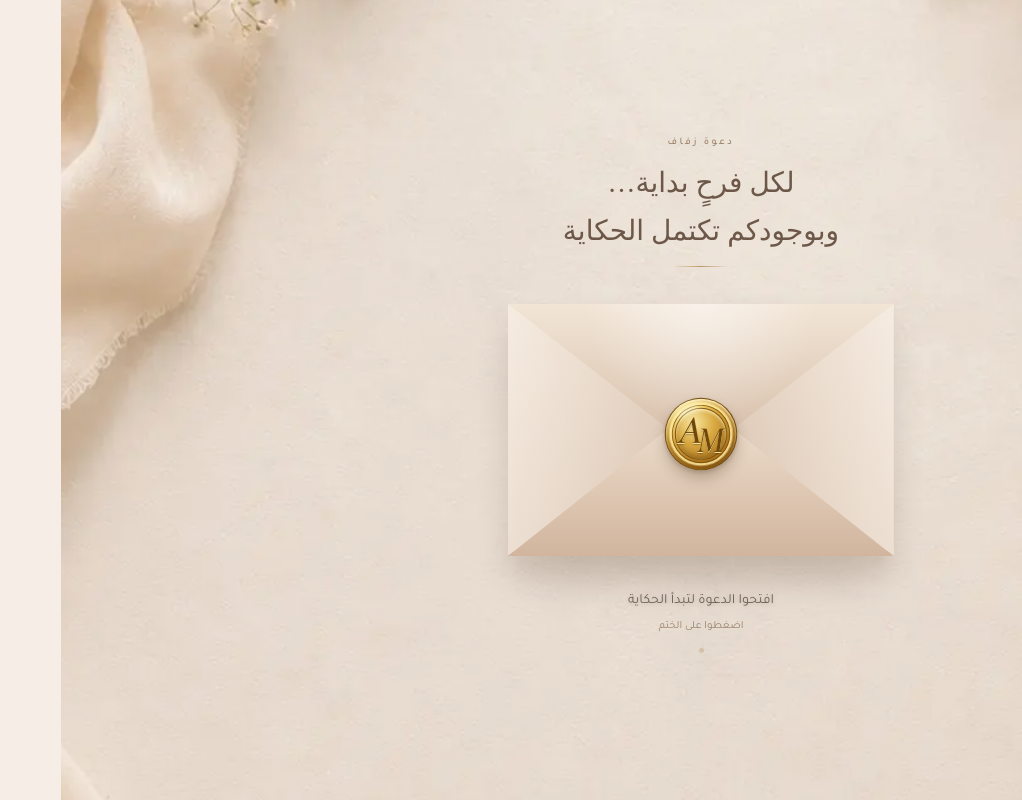
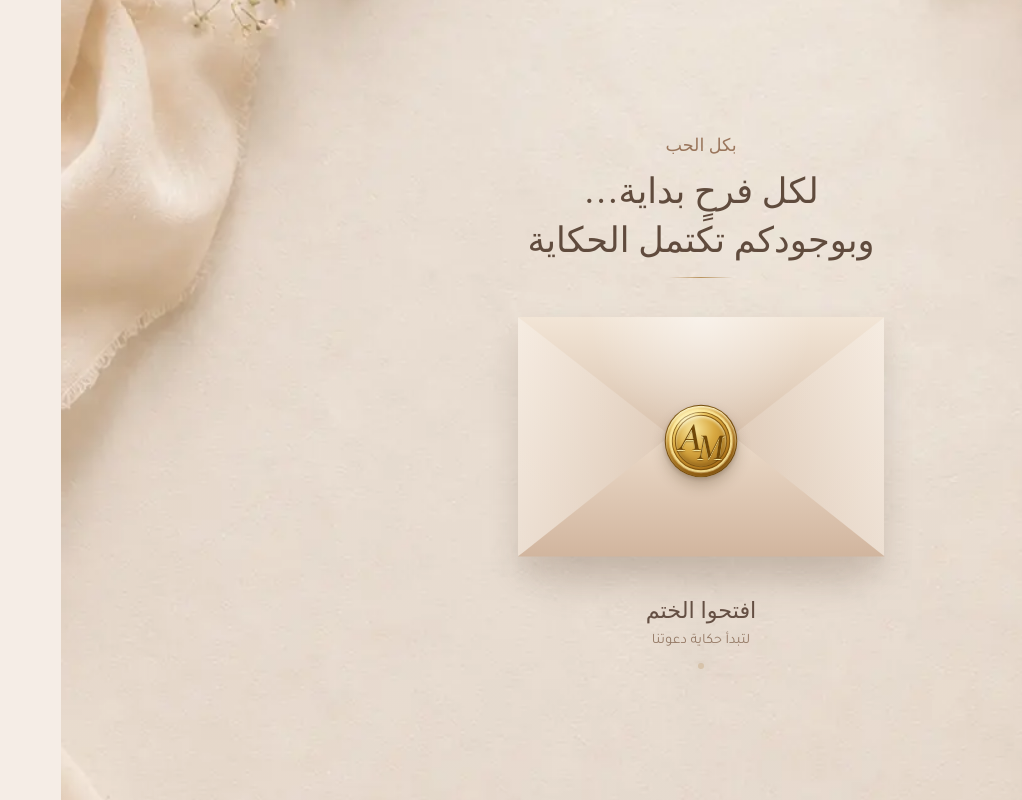
Before and after one commit to osmanmouhamad/wedding-invitation2, a React (Vite) app: page / in a window 1280 px wide. Shown: the whole page, without its empty margins (258-1280 px from the left). Built offline with nearby package versions, Linux system fonts and the light colour scheme; a web font is replaced by a local one.

Commit message:
final design for the intro

```diff
--- a/src/data/invitationData.js
+++ b/src/data/invitationData.js
@@ -3,23 +3,14 @@ const invitationData = {
     firstName: "اسم العريس",
     secondName: "اسم العروس",
 
-    groom: {
-      name: "اسم العريس",
-      initial: "A",
-    },
-
-    bride: {
-      name: "اسم العروس",
-      initial: "M",
-    },
-
+    // A للعريس أولًا، ثم M للعروس
     initials: "A & M",
     monogram: "A & M",
     sealLetters: ["A", "M"],
   },
 
   intro: {
-    kicker: "دعوة زفاف",
+    kicker: "بكل الحب",
 
     headingLines: [
       "لكل فرحٍ بداية…",
@@ -34,21 +25,23 @@ const invitationData = {
       "ببداية عمرٍ جميل",
     ],
 
-    openLabel: "افتحوا الدعوة لتبدأ الحكاية",
-    openHint: "اضغطوا على الختم",
+    openLabel: "افتحوا الختم",
+    openHint: "لتبدأ حكاية دعوتنا",
+    openingLabel: "جارٍ فتح الدعوة",
   },
 
   hero: {
     eyebrow: "بكل الحب",
-    title: "جمعنا الحب…",
+    title: "نحن نتزوج",
 
     messageLines: [
+      "جمعنا الحب…",
       "ويسعدنا أن يجمعنا بكم",
-      "في يومٍ نبدأ فيه أجمل فصول العمر",
+      "في أجمل أيام العمر",
     ],
 
     subtitle:
-      "ويسعدنا أن يجمعنا بكم في يومٍ نبدأ فيه أجمل فصول العمر",
+      "جمعنا الحب، ويسعدنا أن يجمعنا بكم في أجمل أيام العمر.",
   },
 };
 
--- a/src/sections/Hero.jsx
+++ b/src/sections/Hero.jsx
@@ -6,12 +6,7 @@ import {
 import introBackground from "../assets/images/intro-bg.webp";
 import invitationData from "../data/invitationData";
 
-const smoothEase = [
-  0.22,
-  1,
-  0.36,
-  1,
-];
+const smoothEase = [0.22, 1, 0.36, 1];
 
 export default function Hero() {
   const shouldReduceMotion =
@@ -30,6 +25,7 @@ export default function Hero() {
         overflow-hidden px-5 py-10
       "
     >
+      {/* Background */}
       <motion.img
         src={introBackground}
         alt=""
@@ -43,11 +39,9 @@ export default function Hero() {
           scale: 1,
         }}
         transition={{
-          duration:
-            shouldReduceMotion
+          duration: shouldReduceMotion
             ? 0.2
             : 2.4,
-
           ease: smoothEase,
         }}
         className="
@@ -59,16 +53,18 @@ export default function Hero() {
         "
       />
 
+      {/* Overlay */}
       <div
         aria-hidden="true"
         className="
           pointer-events-none
           absolute inset-0
           -z-10
-          bg-[linear-gradient(180deg,rgba(255,252,248,0.28),rgba(244,233,223,0.86))]
+          bg-[linear-gradient(180deg,rgba(255,252,248,0.26),rgba(244,233,223,0.86))]
         "
       />
 
+      {/* Main card */}
       <motion.div
         initial={
           shouldReduceMotion
@@ -87,16 +83,12 @@ export default function Hero() {
           scale: 1,
         }}
         transition={{
-          duration:
-            shouldReduceMotion
+          duration: shouldReduceMotion
             ? 0.2
             : 1.2,
-
-          delay:
-            shouldReduceMotion
+          delay: shouldReduceMotion
             ? 0
             : 0.15,
-
           ease: smoothEase,
         }}
         className="
@@ -110,6 +102,7 @@ export default function Hero() {
           backdrop-blur-md
         "
       >
+        {/* Small heading */}
         <motion.p
           initial={{
             opacity: 0,
@@ -125,14 +118,15 @@ export default function Hero() {
             ease: smoothEase,
           }}
           className="
-            mb-5 text-[11px]
-            tracking-[0.25em]
+            mb-5 font-serif
+            text-[18px]
             text-[#967b65]
           "
         >
           {hero.eyebrow}
         </motion.p>
 
+        {/* A & M */}
         <motion.div
           initial={{
             opacity: 0,
@@ -152,8 +146,7 @@ export default function Hero() {
             grid size-24
             place-items-center
             rounded-full
-            border
-            border-[#c8a764]/45
+            border border-[#c8a764]/45
             bg-[#fffaf2]/85
             shadow-[0_12px_30px_rgba(94,67,45,0.1)]
           "
@@ -161,15 +154,17 @@ export default function Hero() {
           <bdi
             dir="ltr"
             className="
-              font-serif text-3xl
+              font-latin
+              text-3xl
               tracking-[0.04em]
               text-[#79634e]
             "
           >
-            {couple.monogram}
+            {couple.initials}
           </bdi>
         </motion.div>
 
+        {/* Main title */}
         <motion.h1
           initial={{
             opacity: 0,
@@ -186,7 +181,7 @@ export default function Hero() {
           }}
           className="
             font-serif
-            text-[clamp(1.9rem,8vw,2.8rem)]
+            text-[clamp(2rem,8vw,2.8rem)]
             leading-[1.45]
             text-[#695444]
           "
@@ -194,6 +189,7 @@ export default function Hero() {
           {hero.title}
         </motion.h1>
 
+        {/* Divider */}
         <motion.div
           aria-hidden="true"
           initial={{
@@ -219,7 +215,8 @@ export default function Hero() {
           "
         />
 
-        <motion.div
+        {/* Subtitle */}
+        <motion.p
           initial={{
             opacity: 0,
             y: 10,
@@ -240,21 +237,8 @@ export default function Hero() {
             text-[#74655a]
           "
         >
-          {hero.messageLines.map(
-            (line, index) => (
-              <p
-                key={`${line}-${index}`}
-                className={
-                  index === 0
-                    ? ""
-                    : "mt-1"
-                }
-              >
-                {line}
-              </p>
-            ),
-          )}
-        </motion.div>
+          {hero.subtitle}
+        </motion.p>
       </motion.div>
     </section>
   );
--- a/src/sections/Intro.jsx
+++ b/src/sections/Intro.jsx
@@ -59,7 +59,7 @@ export default function Intro({
       const completeTimer =
         window.setTimeout(() => {
           onComplete?.();
-        }, 350);
+        }, 400);
 
       return () => {
         window.clearTimeout(
@@ -72,30 +72,30 @@ export default function Intro({
       0ms:
       يبدأ فتح الظرف.
 
-      3250ms:
+      2900ms:
       يبدأ ظهور الـHero من الخلف.
 
-      4150ms:
-      تبدأ شاشة الـIntro بالاختفاء.
+      3600ms:
+      يبدأ اختفاء الـIntro.
 
-      6100ms:
-      ينتهي الانتقال بالكامل.
+      5500ms:
+      ينتهي الانتقال.
     */
 
     const revealTimer =
       window.setTimeout(() => {
         onRevealHero?.();
-      }, 3250);
+      }, 2900);
 
     const fadeTimer =
       window.setTimeout(() => {
         setIsFading(true);
-      }, 4150);
+      }, 3600);
 
     const completeTimer =
       window.setTimeout(() => {
         onComplete?.();
-      }, 6100);
+      }, 5500);
 
     return () => {
       window.clearTimeout(
@@ -132,15 +132,15 @@ export default function Intro({
       transition={{
         duration: shouldReduceMotion
           ? 0.2
-          : 1.85,
+          : 1.9,
 
         ease: smoothEase,
       }}
       className="
         absolute inset-0 z-20
-        flex min-h-[100svh]
-        w-full items-center
-        justify-center overflow-hidden
+        min-h-[100svh] w-full
+        overflow-x-hidden
+        overflow-y-auto
         bg-[#f2e7db]
       "
     >
@@ -152,55 +152,65 @@ export default function Intro({
         draggable="false"
         decoding="async"
         fetchPriority="high"
+        initial={false}
         animate={{
           scale: isOpening
-            ? 1.035
+            ? 1.025
             : 1,
 
           opacity: isOpening
-            ? 0.88
+            ? 0.9
             : 1,
         }}
         transition={{
-          duration: 5.8,
+          duration: 5.2,
           ease: smoothEase,
         }}
         className="
           pointer-events-none
-          absolute inset-0
-          h-full w-full select-none
+          fixed inset-0
+          h-full w-full
+          select-none
           object-cover object-center
         "
       />
 
-      {/* Background overlay */}
+      {/* Soft overlay */}
       <motion.div
         aria-hidden="true"
+        initial={false}
         animate={{
           opacity: isOpening
-            ? 0.2
+            ? 0.16
             : 1,
         }}
         transition={{
-          duration: 4.8,
+          duration: 4.3,
           ease: "easeOut",
         }}
         className="
           pointer-events-none
-          absolute inset-0
-          bg-[linear-gradient(180deg,rgba(255,255,255,0.08),rgba(242,230,219,0.14))]
+          fixed inset-0
+          bg-[linear-gradient(180deg,rgba(255,255,255,0.05),rgba(242,230,219,0.1))]
         "
       />
 
+      {/* Mobile-safe layout */}
       <div
         className="
           relative z-10
           flex min-h-[100svh]
-          w-full max-w-[470px]
-          flex-col items-center
-          justify-center px-5
-          pb-[max(2rem,env(safe-area-inset-bottom))]
-          pt-[max(1.5rem,env(safe-area-inset-top))]
+          w-full flex-col
+          px-4
+          pb-[max(1.25rem,env(safe-area-inset-bottom))]
+          pt-[max(1.25rem,env(safe-area-inset-top))]
+        "
+      >
+        <div
+          className="
+            my-auto flex
+            w-full flex-col
+            items-center
           "
         >
           {/* Text above envelope */}
@@ -208,34 +218,36 @@ export default function Intro({
             initial={false}
             animate={{
               opacity: isOpening
-              ? [1, 0.75, 0]
+                ? [1, 0.72, 0]
                 : 1,
 
               y: isOpening
-              ? [0, -5, -16]
+                ? [0, -5, -15]
                 : 0,
             }}
             transition={{
-            duration: 2.4,
+              duration: 2.3,
               times: [
                 0,
-              0.48,
+                0.46,
                 1,
               ],
               ease: smoothEase,
             }}
             className="
-            mb-5 w-full
-            max-w-[360px]
+              mb-[clamp(0.9rem,2.8svh,1.7rem)]
+              w-full
+              max-w-[390px]
               text-center
             "
           >
             <p
               className="
-              mb-2 text-[10px]
-              font-medium
-              tracking-[0.25em]
-              text-[#9b8069]
+                mb-2
+                font-serif
+                text-[clamp(0.95rem,3.8vw,1.1rem)]
+                leading-7
+                text-[#9a765c]
               "
             >
               {intro.kicker}
@@ -244,10 +256,10 @@ export default function Intro({
             <h1
               className="
                 font-serif
-              text-[clamp(1.3rem,5.8vw,1.75rem)]
+                text-[clamp(1.6rem,7vw,2.2rem)]
                 font-normal
-              leading-[1.7]
-              text-[#6c5748]
+                leading-[1.4]
+                text-[#604b3d]
               "
             >
               {intro.headingLines.map(
@@ -266,34 +278,42 @@ export default function Intro({
               aria-hidden="true"
               className="
                 mx-auto mt-3
-              h-px w-14
+                h-px w-16
                 bg-gradient-to-r
                 from-transparent
-              via-[#bd9a64]
+                via-[#b9935e]
                 to-transparent
               "
             />
           </motion.header>
 
+          {/* Envelope adapts to screen height */}
+          <div
+            className="
+              w-[min(86vw,390px,calc(48svh*1.42))]
+              min-w-[270px]
+            "
+          >
             <Envelope
               isOpen={isOpening}
               onOpen={handleOpen}
             />
+          </div>
 
           {/* Text below envelope */}
           <motion.div
             initial={false}
             animate={{
               opacity: isOpening
-              ? [1, 0.6, 0]
+                ? [1, 0.55, 0]
                 : 1,
 
               y: isOpening
-              ? [0, 3, 12]
+                ? [0, 4, 12]
                 : 0,
             }}
             transition={{
-            duration: 1.8,
+              duration: 1.7,
               times: [
                 0,
                 0.42,
@@ -302,18 +322,19 @@ export default function Intro({
               ease: "easeOut",
             }}
             className="
-            mt-2 flex
-            min-h-[72px]
+              mt-[clamp(0.85rem,2.5svh,1.5rem)]
+              flex min-h-[72px]
               flex-col items-center
-            justify-center text-center
+              justify-center
+              px-4 text-center
             "
           >
             <p
               className="
-              text-[14px]
-              leading-7
-              text-[#6f6055]
-              drop-shadow-sm
+                font-serif
+                text-[clamp(1.15rem,4.8vw,1.4rem)]
+                leading-8
+                text-[#655044]
               "
             >
               {intro.openLabel}
@@ -321,8 +342,10 @@ export default function Intro({
 
             <p
               className="
-              mt-1 text-[11px]
-              text-[#9c836e]
+                mt-0.5
+                text-[clamp(0.8rem,3.2vw,0.9rem)]
+                leading-6
+                text-[#967b67]
               "
             >
               {intro.openHint}
@@ -336,14 +359,14 @@ export default function Intro({
                   : {
                       scale: [
                         1,
-                      1.45,
+                        1.55,
                         1,
                       ],
 
                       opacity: [
-                      0.3,
-                      0.85,
-                      0.3,
+                        0.28,
+                        0.9,
+                        0.28,
                       ],
                     }
               }
@@ -353,13 +376,16 @@ export default function Intro({
                 ease: "easeInOut",
               }}
               className="
-              mt-3 block size-[5px]
+                mt-2.5 block
+                size-[6px]
                 rounded-full
-              bg-[#b5915a]
+                bg-[#b58d55]
+                shadow-[0_0_8px_rgba(181,141,85,0.35)]
               "
             />
           </motion.div>
         </div>
+      </div>
     </motion.section>
   );
 }
```
Lines whose indentation alone changed are shown as unchanged.
